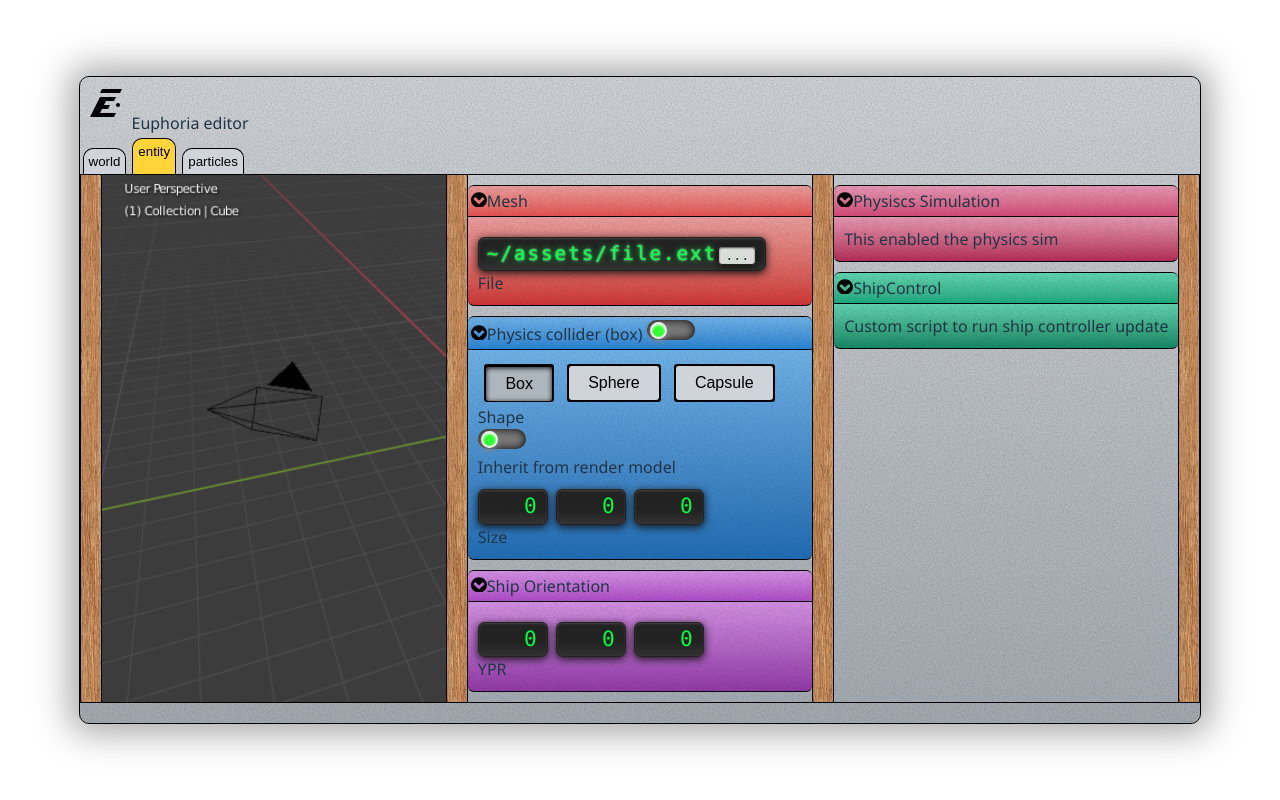
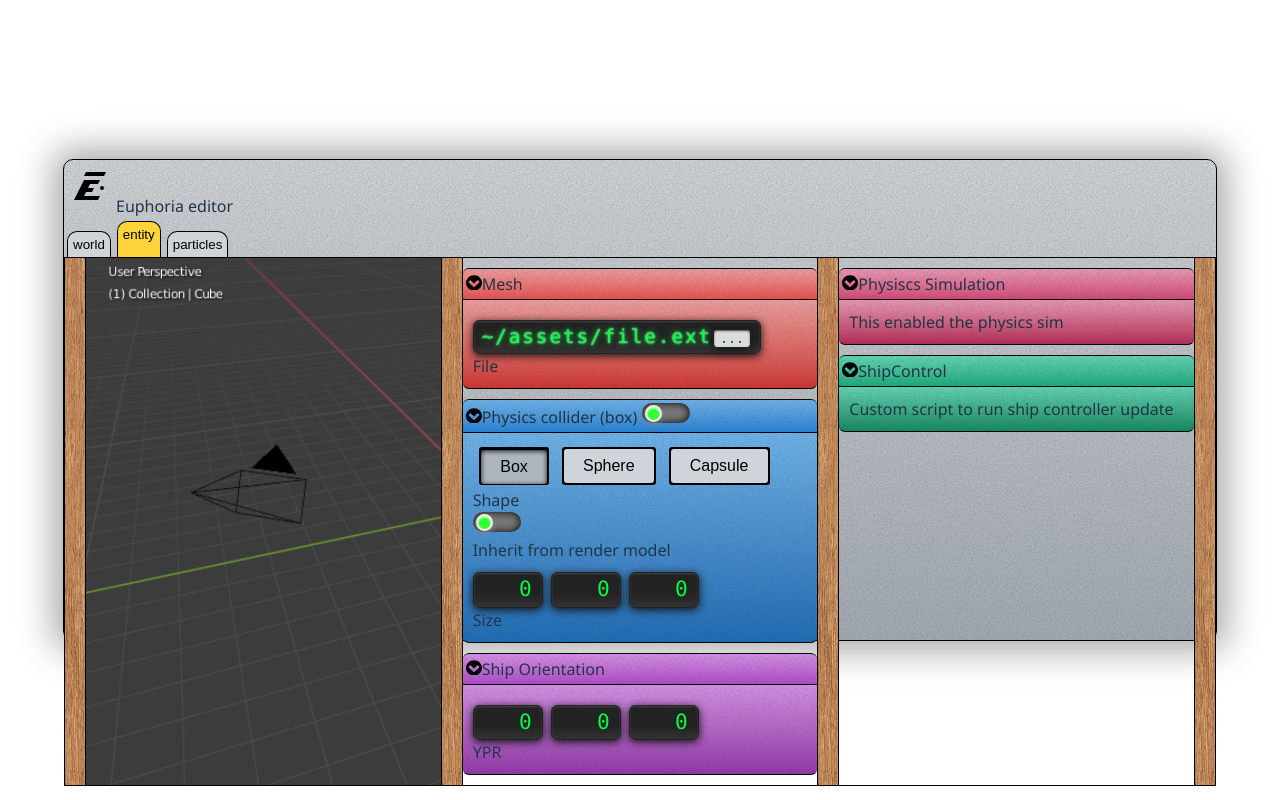
Before and after one commit to madeso/skeumorphix, a React (Vite) app: page / in a window 1280 px wide. Built offline with nearby package versions, Linux system fonts and the light colour scheme.

Commit message:
tart on multiple modes

```diff
--- a/src/App.css
+++ b/src/App.css
@@ -135,7 +135,15 @@
 
   background-size:200px 200px,auto;
   border-radius: 10px;
-  box-shadow: 0 0 35px 10px #aaa
+  box-shadow: 0 0 35px 10px #aaa;
+
+  width: 90vw;
+  height: 36vw;
+  max-width: 1180px;
+
+  display: grid;
+  grid-template-columns: 1fr;
+  grid-template-rows: auto auto 1fr;
 }
 
 title-bar {
@@ -223,10 +231,14 @@ tab-bar {
 
 .scene-view {
   background-color: black;
+  background-repeat: repeat;
+  background-size: cover;
 }
 
 .scene-view#model {
   background-image: url(./assets/model.png);
-  background-repeat: repeat;
-  background-size: cover;
+
 }
+.scene-view#world {
+  background-image: url(./assets/world.png);
+}
--- a/src/App.tsx
+++ b/src/App.tsx
@@ -272,6 +272,17 @@ function App() {
           <EdTab tab={tab} setTab={setTab} name='entity' />
           <EdTab tab={tab} setTab={setTab} name='particles' />
         </TabBar>
+
+
+        {tab === 'world' &&
+        <EditorBody fractions={[1, 2]}>
+          <List col={0}>
+            <Component color="lime" title="lister panel"/>
+          </List>
+          <Scene id="world" col={1} />
+        </EditorBody>}
+
+        {tab === 'entity' &&
         <EditorBody fractions={[1, 1, 1]}>
           <List col={2}>
             <EnablePhysicsSystem />
@@ -283,7 +294,20 @@ function App() {
             <ShipOrientationModel />
           </List>
           <Scene id="model" col={0} />
-        </EditorBody>
+        </EditorBody>}
+
+        {tab === 'particles' &&
+        <EditorBody fractions={[1, 2]}>
+          <List col={0}>
+            <Component color="lime" title="Emitter"/>
+            <Component color="grape" title="Update 1"/>
+            <Component color="orange" title="Update 2"/>
+            <Component color="teal" title="Update 3"/>
+            <Component color="violet" title="Renderer"/>
+          </List>
+          <Scene id="model" col={1} />
+        </EditorBody>}
+
       </Editor>
     </>
   )
```
Also changed, not shown: 1 other file (tests, documents, lock files or other folders).
